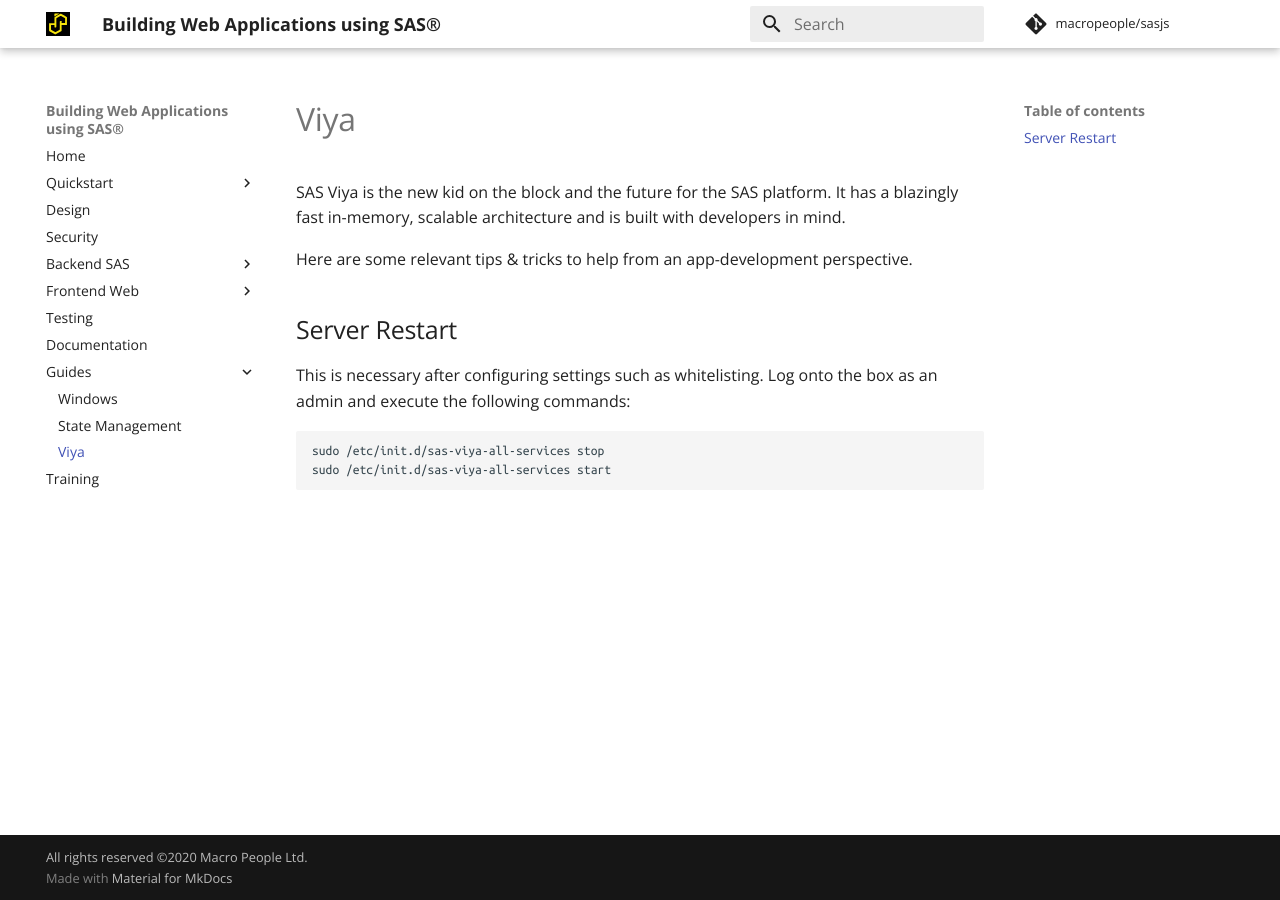
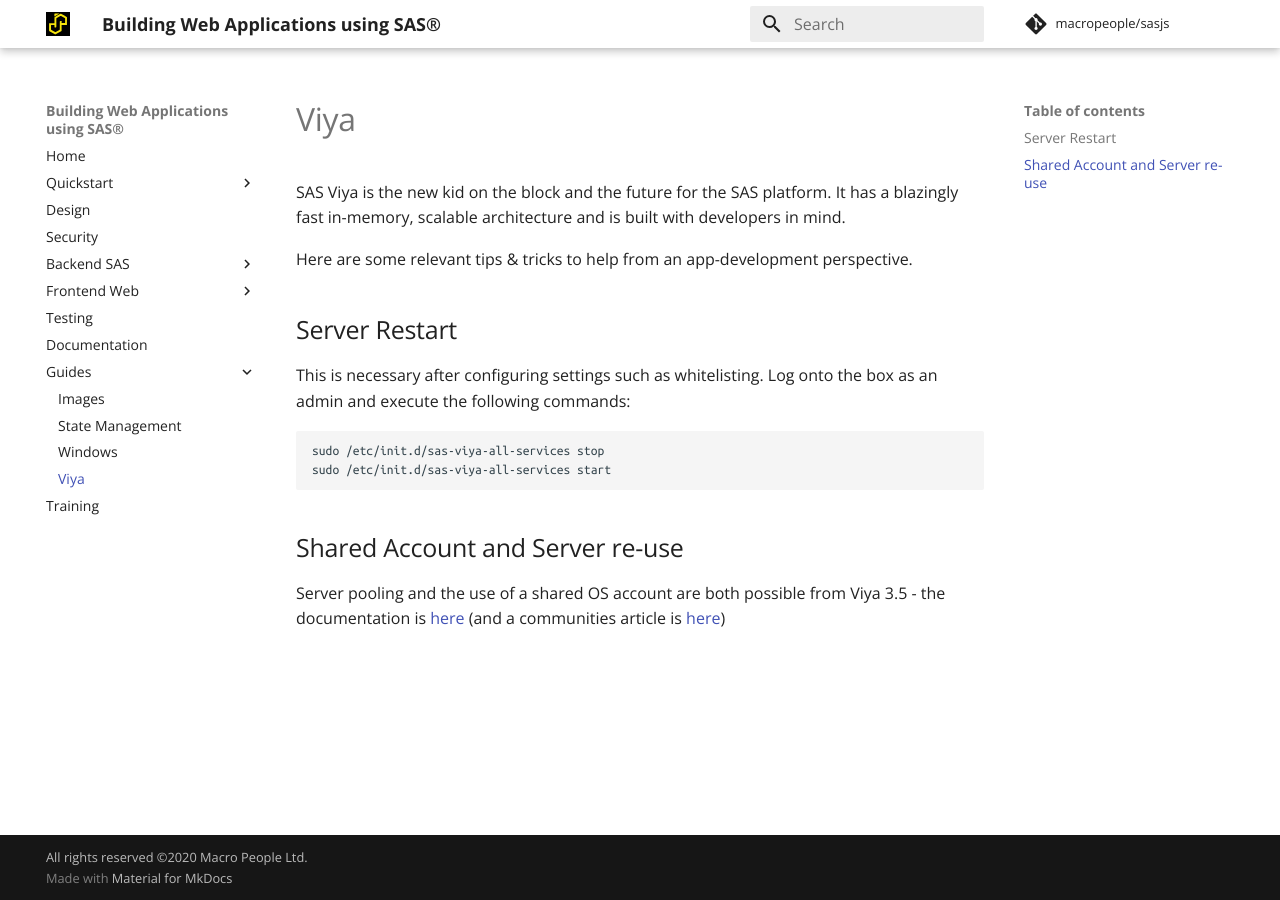
Before and after one commit to sasjs/sasjs.io, an MkDocs documentation site: the page built from docs/guides/viya.md, in a window 1280 px wide. Built offline with MkDocs 1.6.1 and Material for MkDocs 9.7.7, drawn with Linux system fonts in a browser that asks for light colours; comment, search, counter and statistics services are not loaded; old or Windows-style settings are respelled for this version of MkDocs.

Commit message:
feat: images

````diff
--- a/docs/guides/viya.md
+++ b/docs/guides/viya.md
@@ -13,3 +13,7 @@
 sudo /etc/init.d/sas-viya-all-services stop
 sudo /etc/init.d/sas-viya-all-services start
 ```
+
+## Shared Account and Server re-use
+
+Server pooling and the use of a shared OS account are both possible from Viya 3.5 - the documentation is [here](https://go.documentation.sas.com/?cdcId=calcdc&cdcVersion=3.5&docsetId=calcontexts&docsetTarget=n1hjn8eobk5pyhn1wg3ja0drdl6h.htm&locale=en) (and a communities article is [here](https://communities.sas.com/t5/SAS-Communities-Library/SAS-Viya-3-5-SAS-Studio-and-SAS-Compute-Server-non-functional/ta-p/616617))
--- a/mkdocs.yml
+++ b/mkdocs.yml
@@ -16,8 +16,9 @@
   - Testing: testing.md
   - Documentation: documentation.md
   - Guides:
+      - guides/images.md
+      - guides/state.md
       - guides/windows.md
-      - guides/state.md
       - guides/viya.md
   - Training: training.md
 
````
Also changed, not shown: docs/guides/images.md (added, +12 -0 lines).
